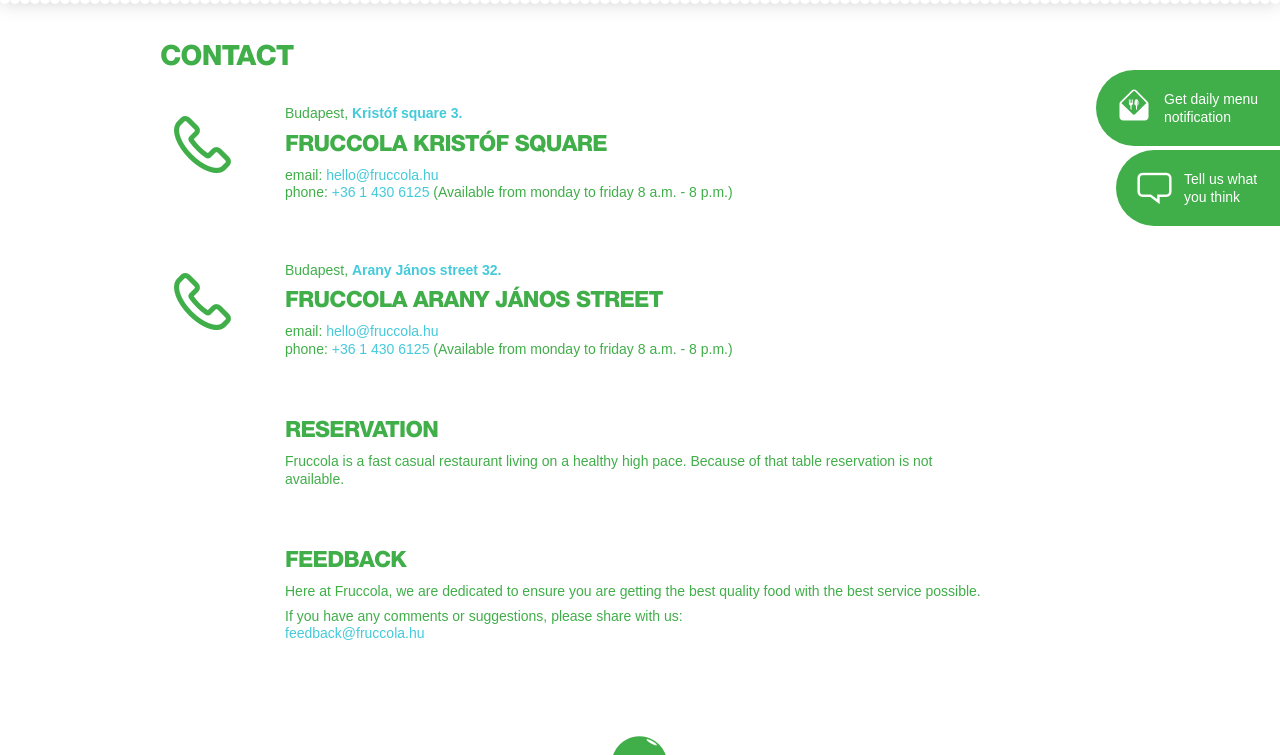
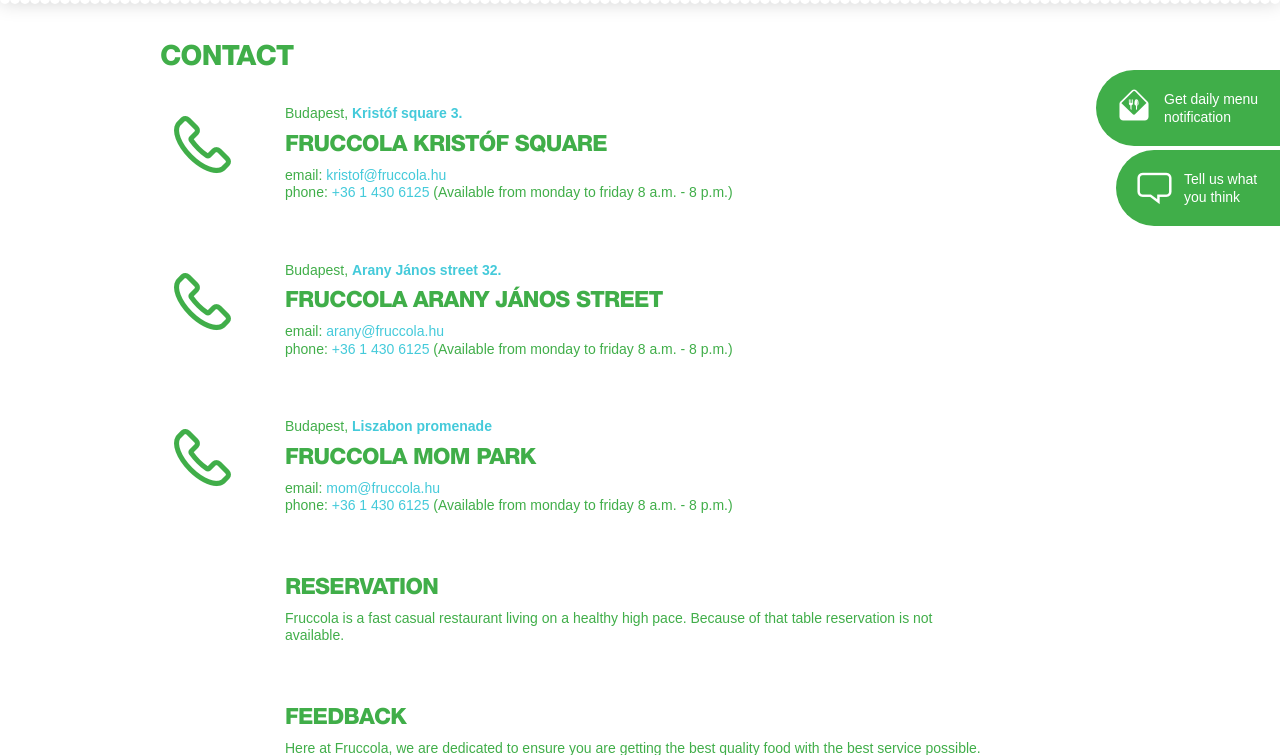
Before and after one commit to beliczki/fruccola, a PHP site: page /contact in a window 1280 px wide. Shown: the part 120-875 px from the top of the page. Run offline with PHP 8.4, Linux system fonts and the light colour scheme; data that the repository does not hold is empty; some libraries are stand-ins or nearby versions.

Commit message:
conatact and kacsolat details

```diff
--- a/inc/contact.php
+++ b/inc/contact.php
@@ -4,22 +4,34 @@
   <ul>
 
     <li class="location kristof">
-      <p>Budapest, <strong><a href="fruccola-kristof-square.html">Kristóf square 3.</a></strong></p>
+      <p>Budapest, <strong><a href="https://goo.gl/maps/jecFsgn3was">Kristóf square 3.</a></strong></p>
       <h2>Fruccola Kristóf square</h2>
       <p>
-        email: <a href="mailto:hello[at]fruccola.hu" class="mailto">hello[at]fruccola.hu</a><br>
+        email: <a href="mailto:kristof[at]fruccola.hu" class="mailto">kristof[at]fruccola.hu</a><br>
         phone: <a class="phone" href="tel://+3614306125">+36 1 430 6125</a> (Available from monday to friday 8 a.m. - 8 p.m.)
       </p>
     </li>
 
     <li class="location arany">
-      <p>Budapest, <strong><a href="fruccola-arany-janos-street.html">Arany János street 32.</a></strong></p>
+      <p>Budapest, <strong><a href="https://goo.gl/maps/8H4t76ZAyJB2">Arany János street 32.</a></strong></p>
       <h2>Fruccola Arany János street</h2>
       <p>
-        email: <a href="mailto:hello[at]fruccola.hu" class="mailto">hello[at]fruccola.hu</a><br>
+        email: <a href="mailto:arany[at]fruccola.hu" class="mailto">arany[at]fruccola.hu</a><br>
         phone: <a class="phone" href="tel://+3614306125">+36 1 430 6125</a> (Available from monday to friday 8 a.m. - 8 p.m.)
       </p>
     </li>
+
+    <li class="location mom">
+      <p>Budapest, <strong><a href="https://goo.gl/maps/CqNa8dKYjkx">Liszabon promenade</a></strong></p>
+      <h2>Fruccola MOM Park</h2>
+      <p>
+        email: <a href="mailto:mom[at]fruccola.hu" class="mailto">mom[at]fruccola.hu</a><br>
+        phone: <a class="phone" href="tel://+3614306125">+36 1 430 6125</a> (Available from monday to friday 8 a.m. - 8 p.m.)
+      </p>
+    </li>
+
+
+
 
     <li class="reservation">
       <h2>Reservation</h2>
--- a/inc/feedback.php
+++ b/inc/feedback.php
@@ -16,7 +16,7 @@
             <textarea class="form-control" id="message" name="message" ></textarea>
         </label>
 
-        <p>Which Fruccola do you visit?</p>
+        <p>Which Fruccola is related?</p>
 
         <label for="place_id_1" class="checkbox">
             <input type="checkbox" id="place_id_1" name="places[]" value="1">
--- a/inc/kapcsolat.php
+++ b/inc/kapcsolat.php
@@ -21,9 +21,9 @@
       </p>
     </li>
 
-    <li class="location arany">
+    <li class="location mom">
       <p>Budapest, <strong><a href="https://goo.gl/maps/CqNa8dKYjkx">Liszabon sétány</a></strong></p>
-      <h2>Fruccola Mom</h2>
+      <h2>Fruccola MOM park</h2>
       <p>
         email: <a href="mailto:mom[at]fruccola.hu" class="mailto">mom[kukac]fruccola.hu</a><br>
         telefon: <a class="phone" href="tel://+3614306125">+36 1 430 6125</a> (Hétfőtől péntekig 8:00-tól 20:00-ig elérhető.)
```
